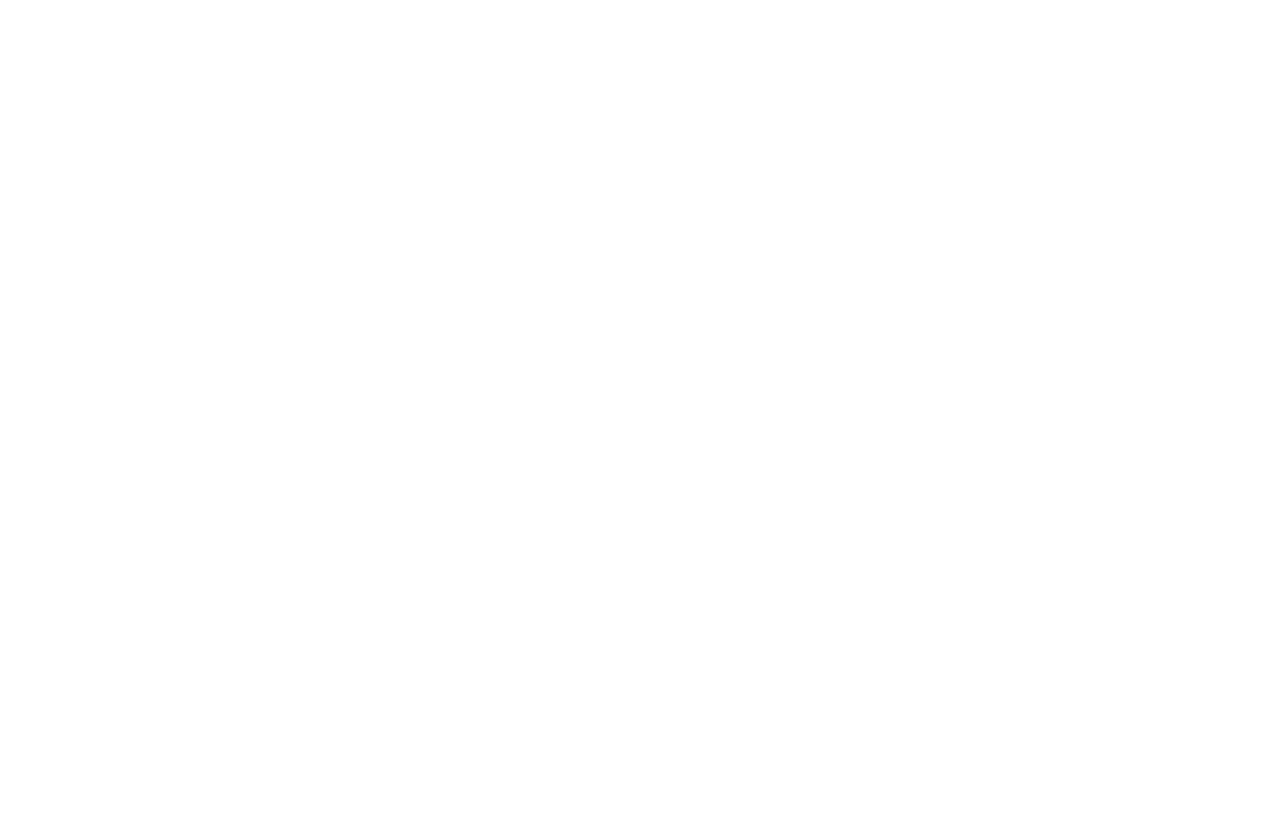
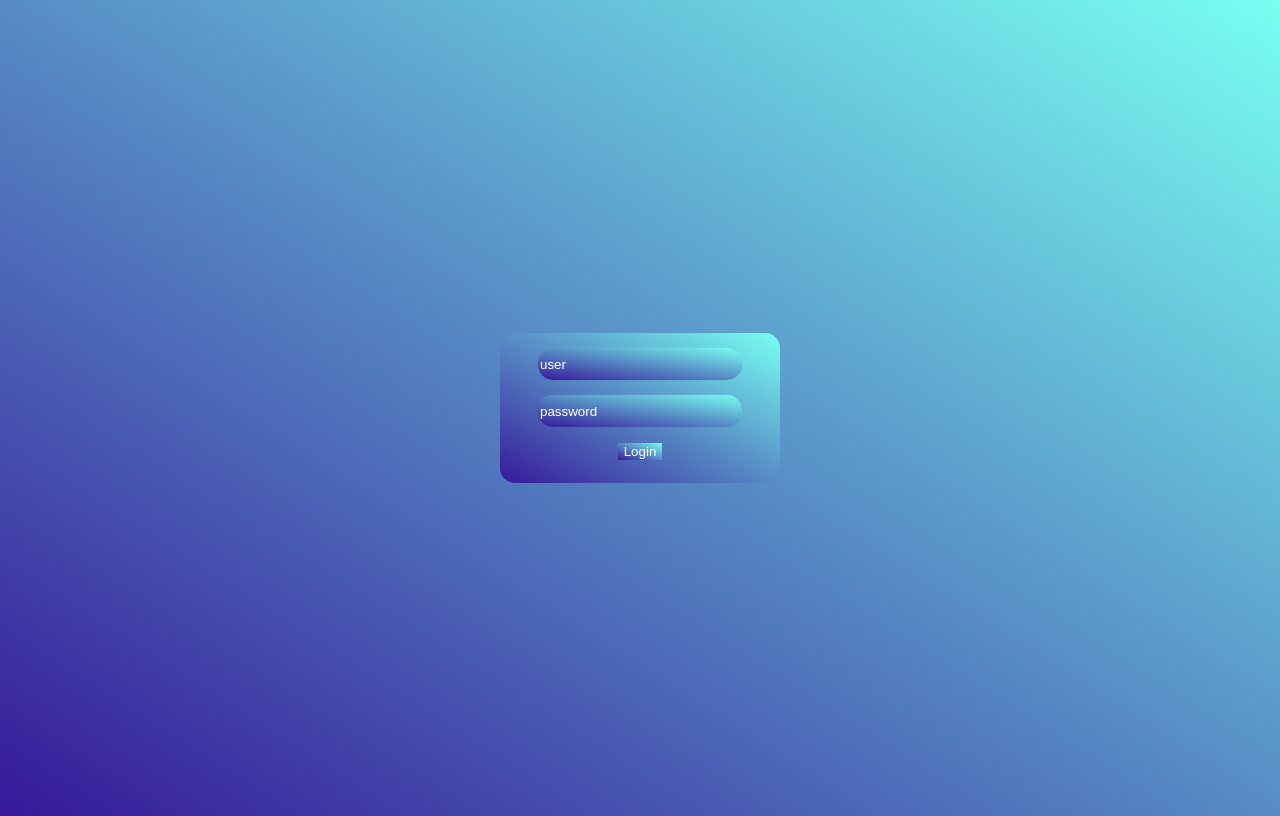
Before and after one commit to vlabo123/1, a plain HTML site: page login/login.html in a window 1280 px wide. Drawn offline with Linux system fonts and the light colour scheme.

Commit message:
messatge

```diff
--- a/login/login.css
+++ b/login/login.css
@@ -0,0 +1,48 @@
+:root {
+    --dark-blue: #361999;
+    --light-blue: #78fff1;
+}
+
+body {
+    align-items: center;
+    background: linear-gradient(to right top, var(--dark-blue), var(--light-blue));
+    display: flex;
+    height: 100vh;
+    justify-content: center;
+}
+div {
+
+    margin-top: 15px;
+}
+.login{
+    background: linear-gradient(to right top, var(--dark-blue), var(--light-blue));
+    border: 0px solid black;
+    width: 200px;
+    height: 30px;
+    border-radius: 15px;
+}
+.password{
+    background: linear-gradient(to right top, var(--dark-blue), var(--light-blue));
+    border: 0px solid black;
+    border-radius: 15px;
+    width: 200px;
+    height: 30px;
+    box-shadow: 20%;
+}
+button{
+    color: white;
+    background: linear-gradient(to right top, var(--dark-blue), var(--light-blue));
+    border: 0px solid black;
+}
+form {
+    text-align: center;
+    border-radius: 15px;
+    width: 280px;
+    height: 150px;
+    background: linear-gradient(to right top, var(--dark-blue), var(--light-blue));
+}
+
+::placeholder {
+
+    color: white;
+}
--- a/login/login.html
+++ b/login/login.html
@@ -1,13 +1,27 @@
 <!DOCTYPE html>
 <html lang="en">
+
 <head>
     <meta charset="UTF-8">
     <meta name="viewport" content="width=device-width, initial-scale=1.0">
     <title>bober</title>
+    <link rel="stylesheet" href="login.css">
+</head>
 
-</head>
 <body>
+    <form>
+        <div>
+            <input type="login-input" placeholder="user" class="login"/>
+            <label for="login-input"></label>
+        </div>
+        <div >
+            <input type="password-input" placeholder="password" class="password"/>
+            <label for="password-input"></label>
+        </div>
+        <div>
+            <button>Login</button>
+        </div>
+    </form>
+</body>
 
-
-</body>
 </html>
```
